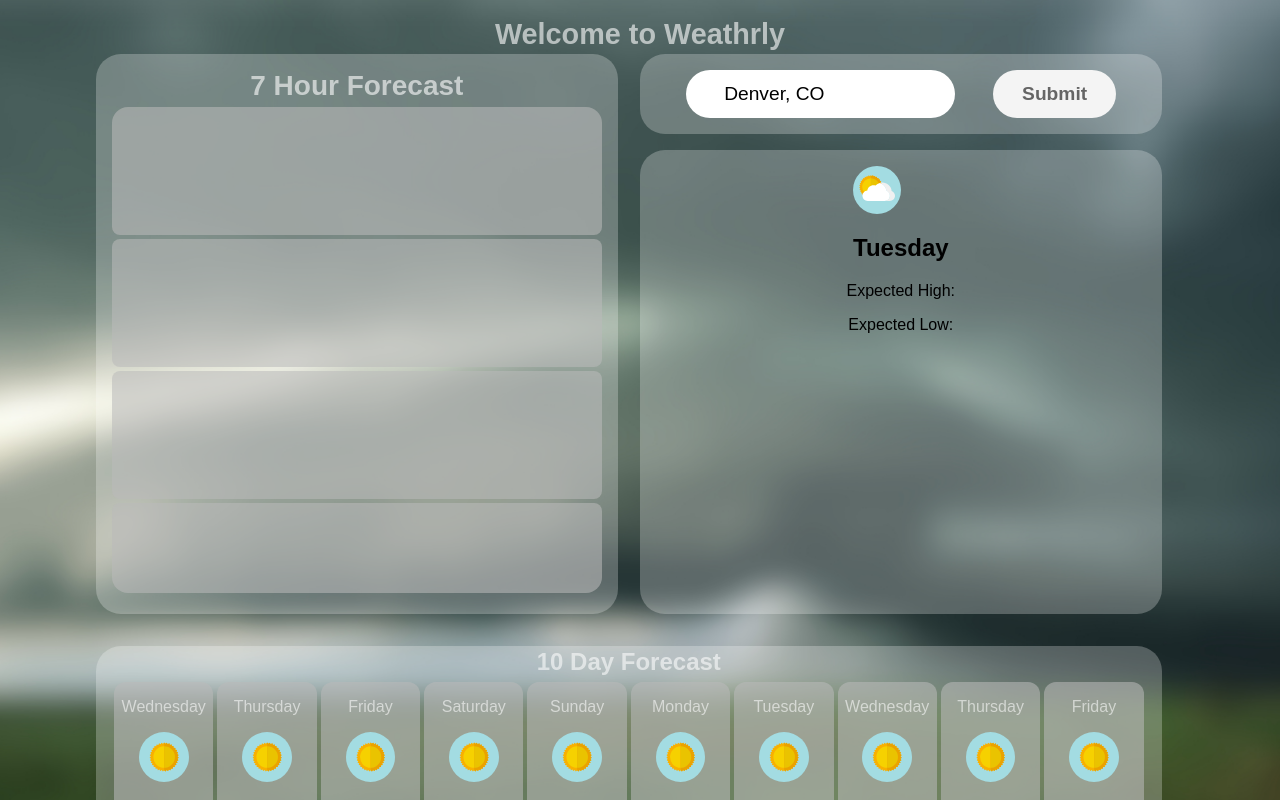
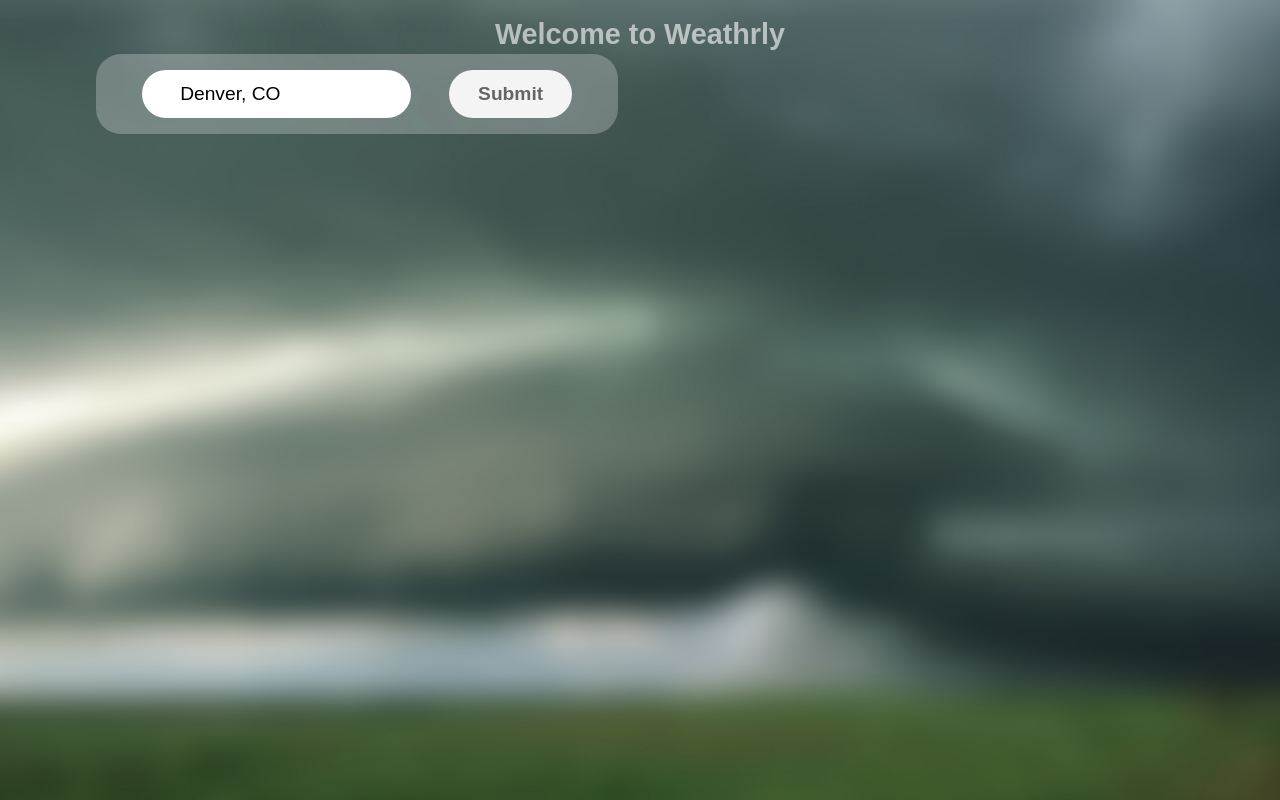
Before and after one commit to kmiller9393/weathrly, a React (Create React App) app: page / in a window 1280 px wide. Shown: the top 800 px of the page. Built offline with nearby package versions, Linux system fonts and the light colour scheme; no server answers.

Commit message:
Add conditional rendering to App component so that only Serach component and Welcome component are visible on the initial page load

```diff
--- a/src/App.js
+++ b/src/App.js
@@ -18,7 +18,8 @@ class App extends Component {
       currentDay: 'Thursday',
       currentTemp: null,
       currenthigh: null,
-      currentlow: null
+      currentlow: null,
+      lookup: false
     }
     this.filterLocation = this.filterLocation.bind(this);
   }
@@ -33,7 +34,8 @@ class App extends Component {
 
   filterLocation(search) {
     this.setState({
-      location: search.userInput
+      location: search.userInput,
+      lookup: true
     });
     setTimeout(() => {
       this.componentDidMount()
@@ -52,13 +54,13 @@ class App extends Component {
           location={this.state.location}
           filterLocation={this.filterLocation}
           />
-          <CurrentWeather
+          { this.state.lookup && <CurrentWeather
           currentInformation={this.state.current}
-          />
+          /> }
 
-          <SevenHour />
+          { this.state.lookup && <SevenHour /> }
           {/* <Card /> */}
-          <TenDay />
+          {this.state.lookup && <TenDay /> }
         </section>
       </div>
     );
```
